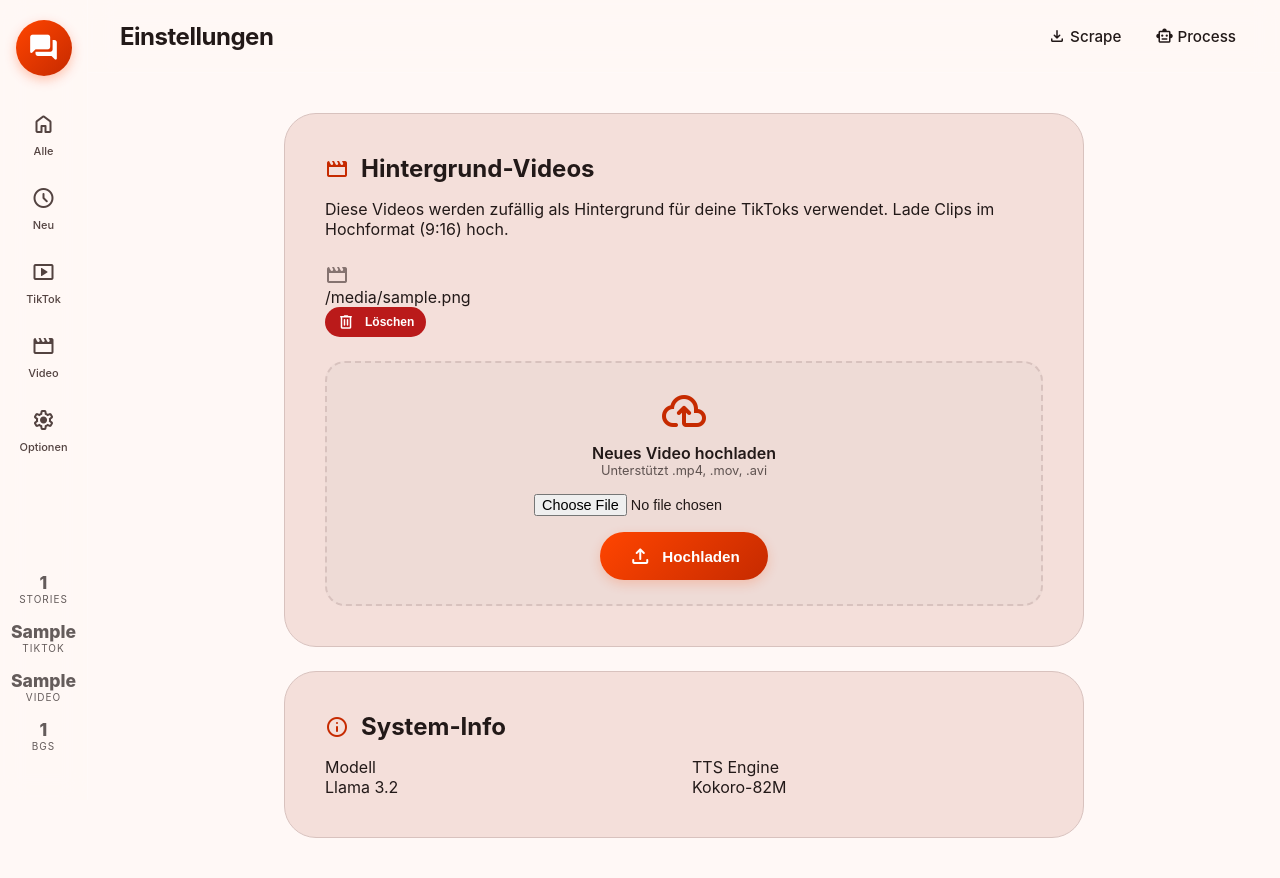
After one commit to L8teNever/reddit2, a Python web app: template templates/settings.html in a window 1280 px wide. The commit adds this page. Run offline with Jinja, Linux system fonts and the light colour scheme; the template is opened without the code that fills it: most values are stand-ins (such as "Sample title", 1, 10 or a date in 2020).

Commit message:
Add Background Video Management (Upload/Delete) and Settings page

```diff
--- a/templates/base.html
+++ b/templates/base.html
@@ -55,6 +55,15 @@
           </div>
           <span class="nav-rail__label">Video</span>
         </a>
+
+        <a href="/settings"
+           class="nav-rail__item {% if request.path == '/settings' %}nav-rail__item--active{% endif %}"
+           title="Einstellungen & Hintergründe">
+          <div class="nav-rail__indicator">
+            <span class="material-symbols-rounded">settings</span>
+          </div>
+          <span class="nav-rail__label">Optionen</span>
+        </a>
       </div>
 
       <div class="nav-rail__footer">
@@ -69,6 +78,10 @@
         <div class="nav-rail__stats">
           <span class="nav-rail__stat-num">{{ video_stories }}</span>
           <span class="nav-rail__stat-label">Video</span>
+        </div>
+        <div class="nav-rail__stats">
+          <span class="nav-rail__stat-num">{{ background_count }}</span>
+          <span class="nav-rail__stat-label">BGs</span>
         </div>
       </div>
     </nav>
--- /dev/null
+++ b/templates/settings.html
@@ -0,0 +1,74 @@
+{% extends "base.html" %}
+{% block title %}Einstellungen — Reddit Stories{% endblock %}
+
+{% block breadcrumb %}
+<h1 class="top-app-bar__title">Einstellungen</h1>
+{% endblock %}
+
+{% block content %}
+<div class="animate-fade-in" style="max-width: 800px; margin: 0 auto;">
+
+  <section class="story-container" style="margin-bottom: 24px;">
+    <h2 style="font-size: 1.5rem; font-weight: 700; margin-bottom: 16px; display: flex; align-items: center; gap: 12px;">
+      <span class="material-symbols-rounded" style="color: var(--md-sys-color-primary);">movie</span>
+      Hintergrund-Videos
+    </h2>
+    <p class="page-subtitle">Diese Videos werden zufällig als Hintergrund für deine TikToks verwendet. Lade Clips im Hochformat (9:16) hoch.</p>
+
+    <div class="list-card" style="margin-top: 24px;">
+      {% if background_files %}
+        {% for file in background_files %}
+        <div class="list-item">
+          <span class="material-symbols-rounded" style="color: var(--md-sys-color-outline);">movie</span>
+          <div class="list-item__content">
+            <div class="list-item__headline" style="-webkit-line-clamp: 1;">{{ file }}</div>
+          </div>
+          <form action="/api/backgrounds/delete/{{ file }}" method="POST" onsubmit="return confirm('Datei wirklich löschen?')">
+            <button type="submit" class="btn btn--error" style="padding: 6px 12px; font-size: 12px;">
+              <span class="material-symbols-rounded" style="font-size: 18px;">delete</span> Löschen
+            </button>
+          </form>
+        </div>
+        {% endfor %}
+      {% else %}
+        <div class="empty-state" style="padding: 32px;">
+          <span class="material-symbols-rounded" style="font-size: 3rem; opacity: 0.3;">video_library</span>
+          <p>Keine Hintergrundvideos vorhanden.</p>
+        </div>
+      {% endif %}
+    </div>
+
+    <div style="margin-top: 24px; padding: 24px; background: var(--md-sys-color-surface-container-high); border-radius: 20px; border: 2px dashed var(--md-sys-color-outline-variant);">
+      <form action="/api/backgrounds/upload" method="POST" enctype="multipart/form-data" style="display: flex; flex-direction: column; align-items: center; gap: 16px;">
+        <div style="text-align: center;">
+          <span class="material-symbols-rounded" style="font-size: 3rem; color: var(--md-sys-color-primary); margin-bottom: 8px;">cloud_upload</span>
+          <p style="font-weight: 600;">Neues Video hochladen</p>
+          <p style="font-size: 0.8rem; opacity: 0.7;">Unterstützt .mp4, .mov, .avi</p>
+        </div>
+        <input type="file" name="file" accept="video/*" required style="font-size: 0.9rem; width: 100%; max-width: 300px;">
+        <button type="submit" class="btn btn--filled">
+          <span class="material-symbols-rounded">upload</span> Hochladen
+        </button>
+      </form>
+    </div>
+  </section>
+
+  <section class="story-container">
+    <h2 style="font-size: 1.5rem; font-weight: 700; margin-bottom: 16px; display: flex; align-items: center; gap: 12px;">
+      <span class="material-symbols-rounded" style="color: var(--md-sys-color-primary);">info</span>
+      System-Info
+    </h2>
+    <div style="display: grid; grid-template-columns: repeat(auto-fit, minmax(200px, 1fr)); gap: 16px;">
+      <div class="tiktok-card" style="margin: 0;">
+        <div class="tiktok-card__label">Modell</div>
+        <div class="tiktok-card__value">Llama 3.2</div>
+      </div>
+      <div class="tiktok-card" style="margin: 0;">
+        <div class="tiktok-card__label">TTS Engine</div>
+        <div class="tiktok-card__value">Kokoro-82M</div>
+      </div>
+    </div>
+  </section>
+
+</div>
+{% endblock %}
```
Also changed, not shown: server.py (+31 -0 lines).
